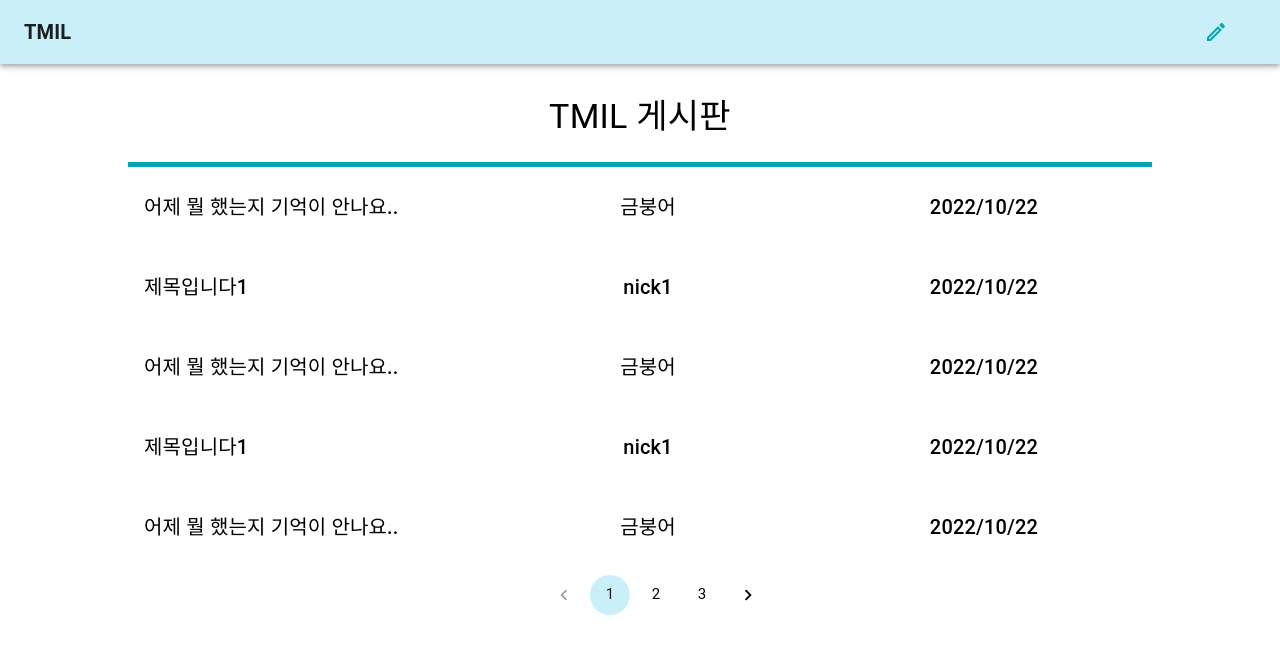
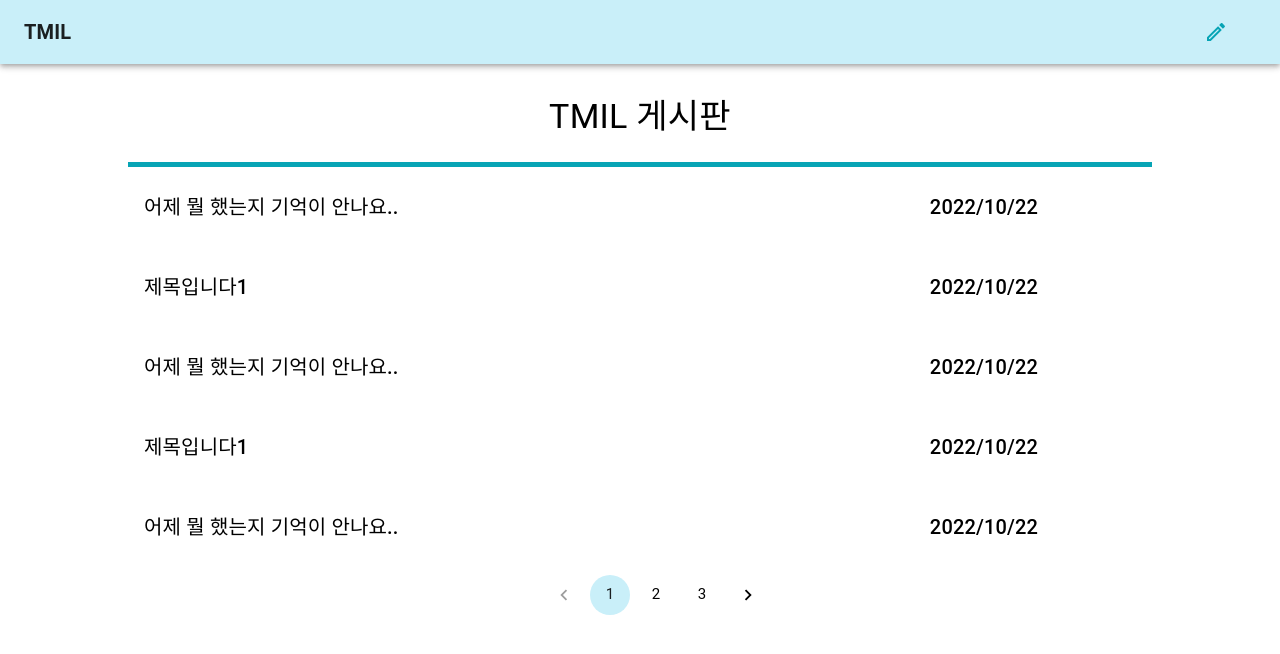
Before and after one commit to hanghae10Mini/TMIL, a React (Create React App) app: page / in a window 1280 px wide. Shown: the top 654 px of the page. Built offline with nearby package versions, Linux system fonts and the light colour scheme; data requests are answered from the project's data file.

Commit message:
철자 오류 수정

```diff
--- a/src/components/card/Card.jsx
+++ b/src/components/card/Card.jsx
@@ -3,7 +3,7 @@ import { Box, Typography } from '@mui/material';
 import theme from '../../styles/theme';
 
 function Card(props) {
-  const { title, usename, createdAt } = props;
+  const { title, username, createdAt } = props;
   return (
     <Box
       width="100%"
@@ -17,7 +17,7 @@ function Card(props) {
         {title}
       </Typography>
       <Typography sx={{ width: '33%', textAlign: 'center' }} variant="h6">
-        {usename}
+        {username}
       </Typography>
       <Typography sx={{ width: '33%', textAlign: 'center' }} variant="h6">
         {createdAt}
```
